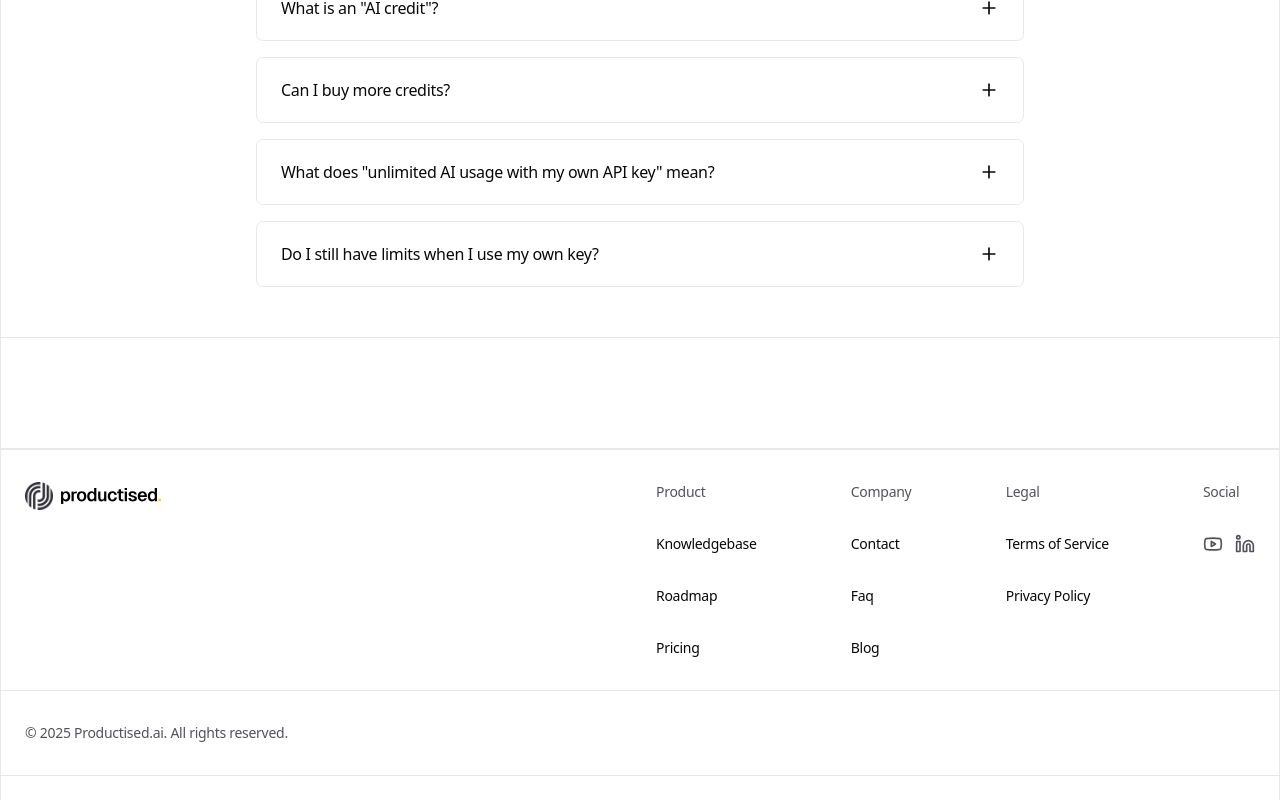
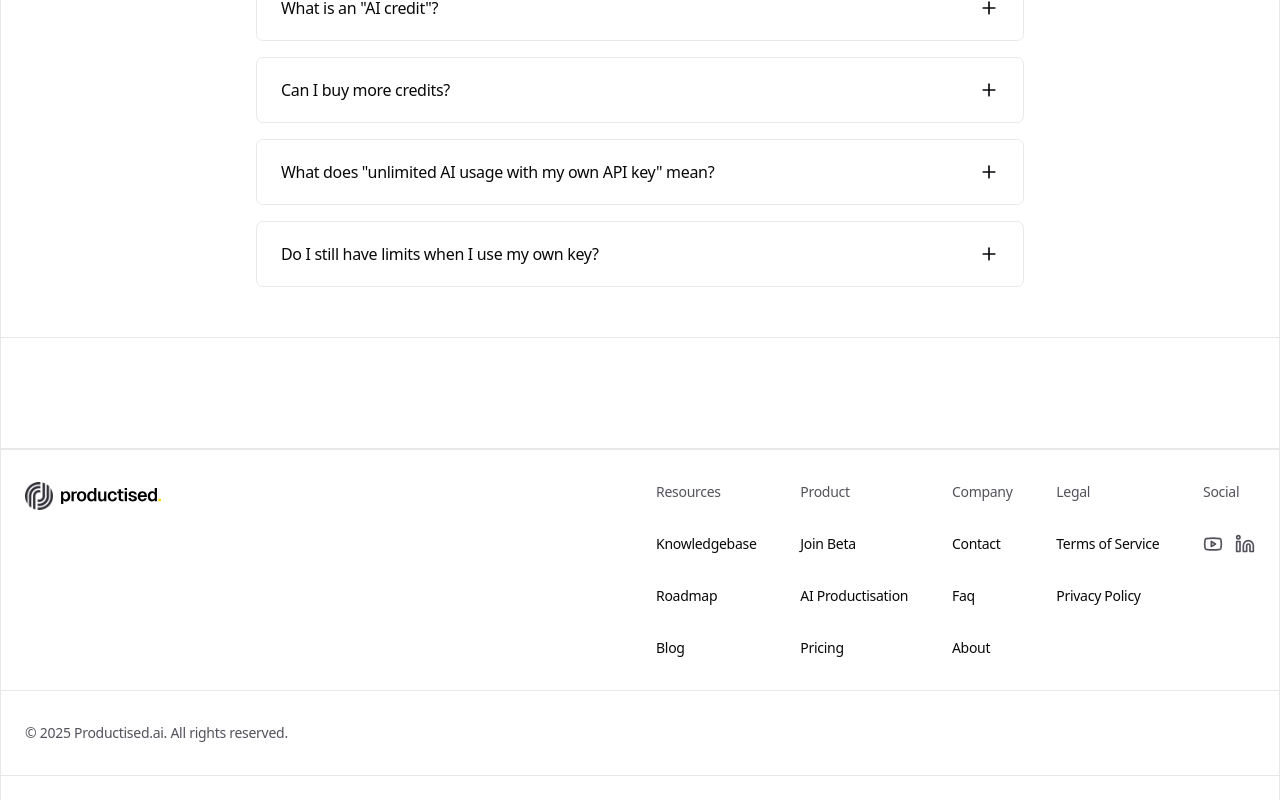
Before and after one commit to Writehand-Solutions/websitetry, a Next.js app: page / in a window 1280 px wide. Shown: the part 9942-10742 px from the top of the page. Built offline with nearby package versions, Linux system fonts and the light colour scheme.

Commit message:
Update footer.tsx
Added resources to footer

```diff
--- a/src/components/sections/footer.tsx
+++ b/src/components/sections/footer.tsx
@@ -4,11 +4,19 @@ import Link from 'next/link';
 import { Linkedin, Youtube } from 'lucide-react';
 
 const sections = [
+    {
+    title: 'Resources',
+    links: [
+      { name: 'Knowledgebase', href: 'https://knowledgebase.productised.ai/' },
+      { name: 'Roadmap', href: 'https://roadmap.productised.ai/' },
+      { name: 'Blog', href: 'https://blog.productised.ai/' },
+    ],
+  },
   {
     title: 'Product',
     links: [
-      { name: 'Knowledgebase', href: 'https://knowledgebase.productised.ai/' },
-      { name: 'Roadmap', href: 'https://roadmap.productised.ai/' },
+      { name: 'Join Beta', href: '/contact' },
+      { name: 'AI Productisation', href: '/#ai-productisation' },
       { name: 'Pricing', href: '/pricing' },
     ],
   },
@@ -17,7 +25,7 @@ const sections = [
     links: [
       { name: 'Contact', href: '/contact' },
       { name: 'Faq', href: '/faq' },
-      { name: 'Blog', href: 'https://blog.productised.ai/' },
+      { name: 'About', href: '/about' },
     ],
   },
   {
```
